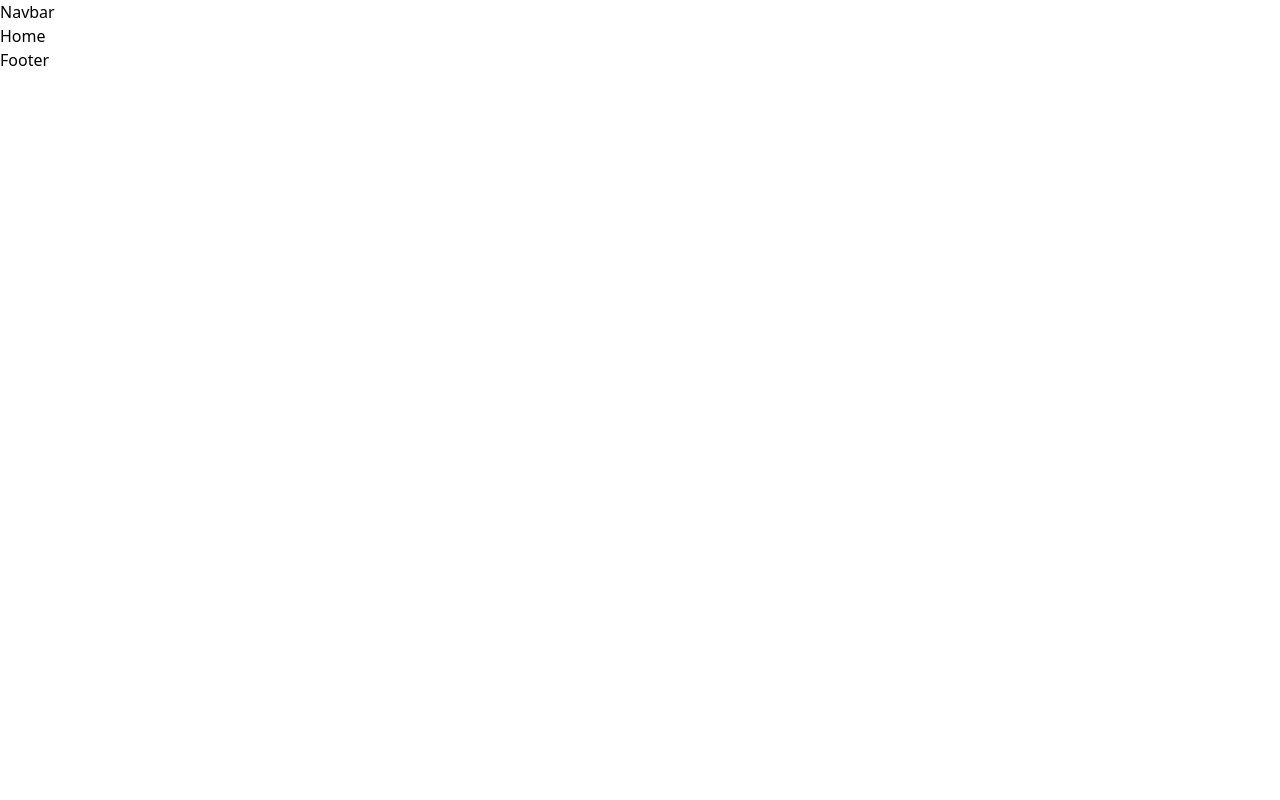
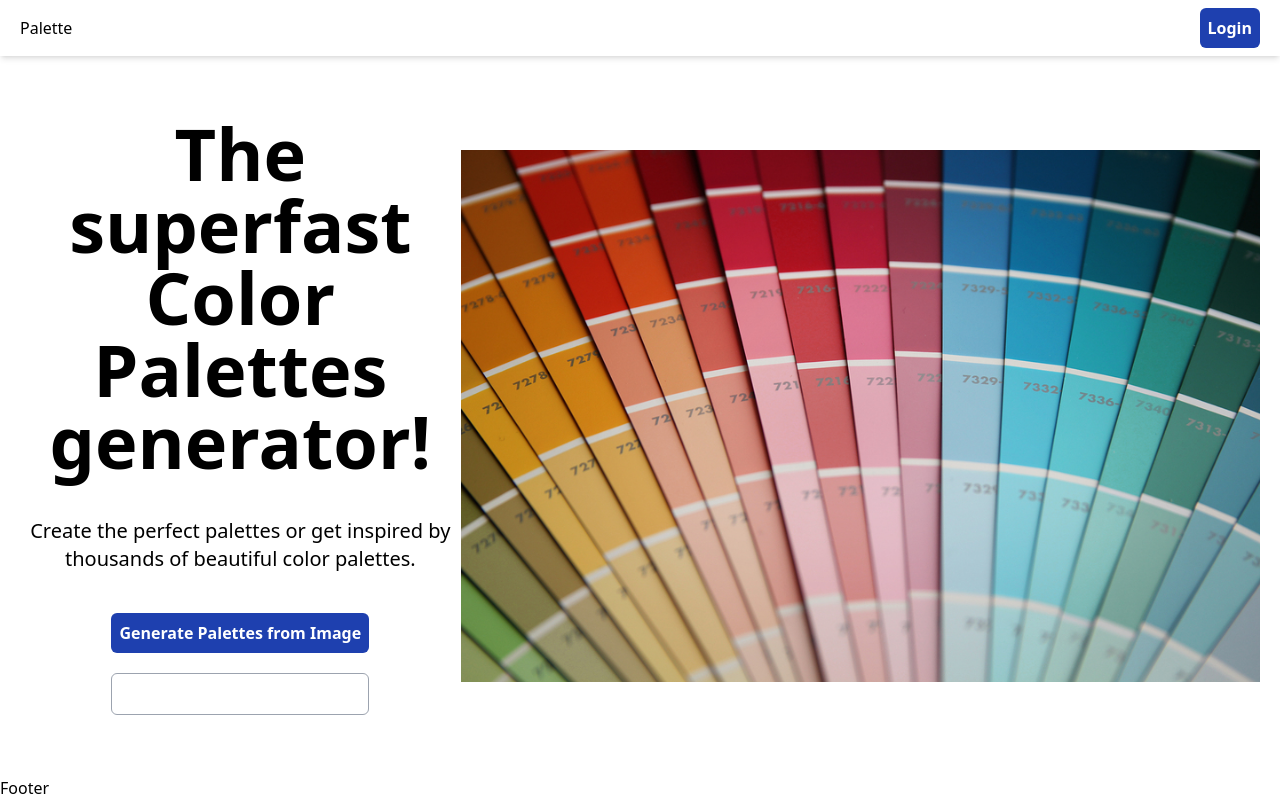
Before and after one commit to khan-mujeeb/Color-Palette, a React (Vite) app: page / in a window 1280 px wide. Built offline with nearby package versions, Linux system fonts and the light colour scheme.

Commit message:
navbar and home page added

```diff
--- a/src/App.jsx
+++ b/src/App.jsx
@@ -9,8 +9,10 @@ import Generate from "./pages/Generate.jsx";
 export default function App() {
     return (
         <div className="w-screen h-screen box-border overflow-x-hidden">
-            <Navbar />
+
             <BrowserRouter>
+
+                <Navbar />
                 <Routes>
                     <Route path="/"  element={<Home />} />
                     <Route path="/login" element={<Login />} />
--- a/src/components/Navbar.jsx
+++ b/src/components/Navbar.jsx
@@ -1,8 +1,20 @@
 import React from 'react'
+import styles from '../styles/style'
+import { useNavigate} from 'react-router-dom'
 
 const Navbar = () => {
+
+  const navigate = useNavigate()
+
   return (
-    <div>Navbar</div>
+    <navbar className='w-full flex justify-between py-2 px-5 z-10 shadow-md items-center'>
+      <h1 className='cursor-pointer' onClick={()=> {navigate('/')}}>Palette</h1>
+      <button
+      className={`${styles.button}`}
+      onClick={()=> {navigate('/login')}}
+
+      >Login</button>
+    </navbar>
   )
 }
 
--- a/src/pages/Generate.jsx
+++ b/src/pages/Generate.jsx
@@ -2,7 +2,9 @@ import React from 'react'
 
 const Generate = () => {
   return (
-    <div>Generate</div>
+    <div >
+
+    </div>
   )
 }
 
--- a/src/pages/Home.jsx
+++ b/src/pages/Home.jsx
@@ -1,9 +1,34 @@
-import React from 'react'
+import React from "react";
+import styles from "../styles/style";
+import { useNavigate } from "react-router-dom";
+import headerImg from "../assets/headerImg.jpg";
 
 const Home = () => {
-  return (
-    <div>Home</div>
-  )
-}
 
-export default Home
+    const navigate = useNavigate()
+
+    return (
+        <div className="flex h-[90%] px-5">
+            <div className="flex flex-col w-[40%] gap-10 justify-center items-center">
+                <h1 className=" text-center text-7xl font-bold">The superfast Color Palettes generator!</h1>
+                <p className=" text-xl text-center">
+                    Create the perfect palettes or get inspired by thousands of
+                    beautiful color palettes.
+                </p>
+
+                <div className="flex flex-col gap-5">
+                    <button
+                    className={`${styles.button}`}
+                    onClick={()=> {navigate('/generate')}}
+                    >Generate Palettes from Image</button>
+                    <button className={`${styles.button} bg-white text-black border border-gray-400`}>Explore trending palettes</button>
+                </div>
+            </div>
+            <div className="flex-6 flex justify-center items-center h-full">
+              <img className="" src={headerImg} alt="header image" />
+            </div>
+        </div>
+    );
+};
+
+export default Home;
--- a/src/pages/Login.jsx
+++ b/src/pages/Login.jsx
@@ -1,9 +1,9 @@
-import React from 'react'
+import React from "react";
 
 const Login = () => {
-  return (
-    <div>Login</div>
-  )
-}
+    return <div className="flex">
 
-export default Login
+    </div>;
+};
+
+export default Login;
--- /dev/null
+++ b/src/styles/style.js
@@ -0,0 +1,5 @@
+const styles = {
+    button : "rounded-md bg-blue-800 text-white p-2 font-semibold"
+}
+
+export default styles
```
Also changed, not shown: src/assets/headerImg.jpg (added).
